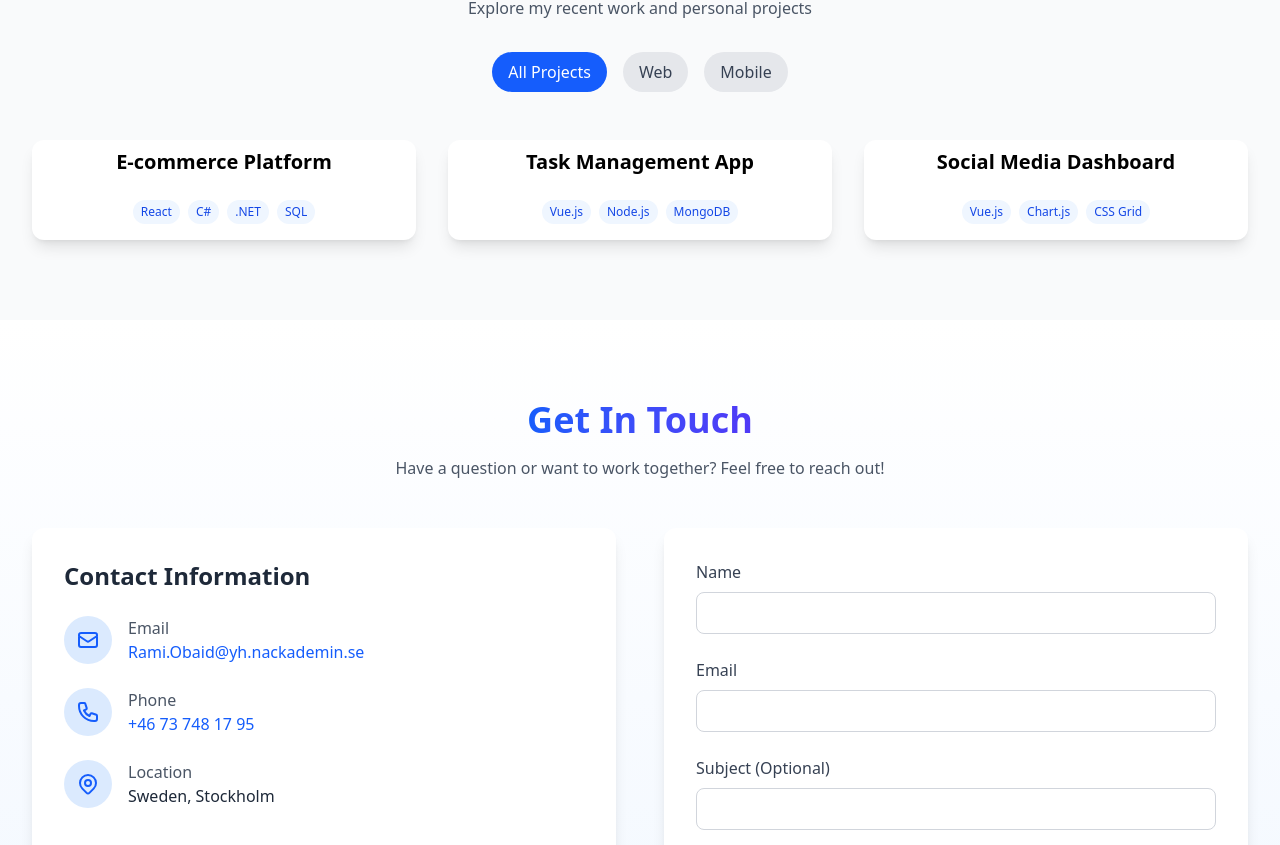
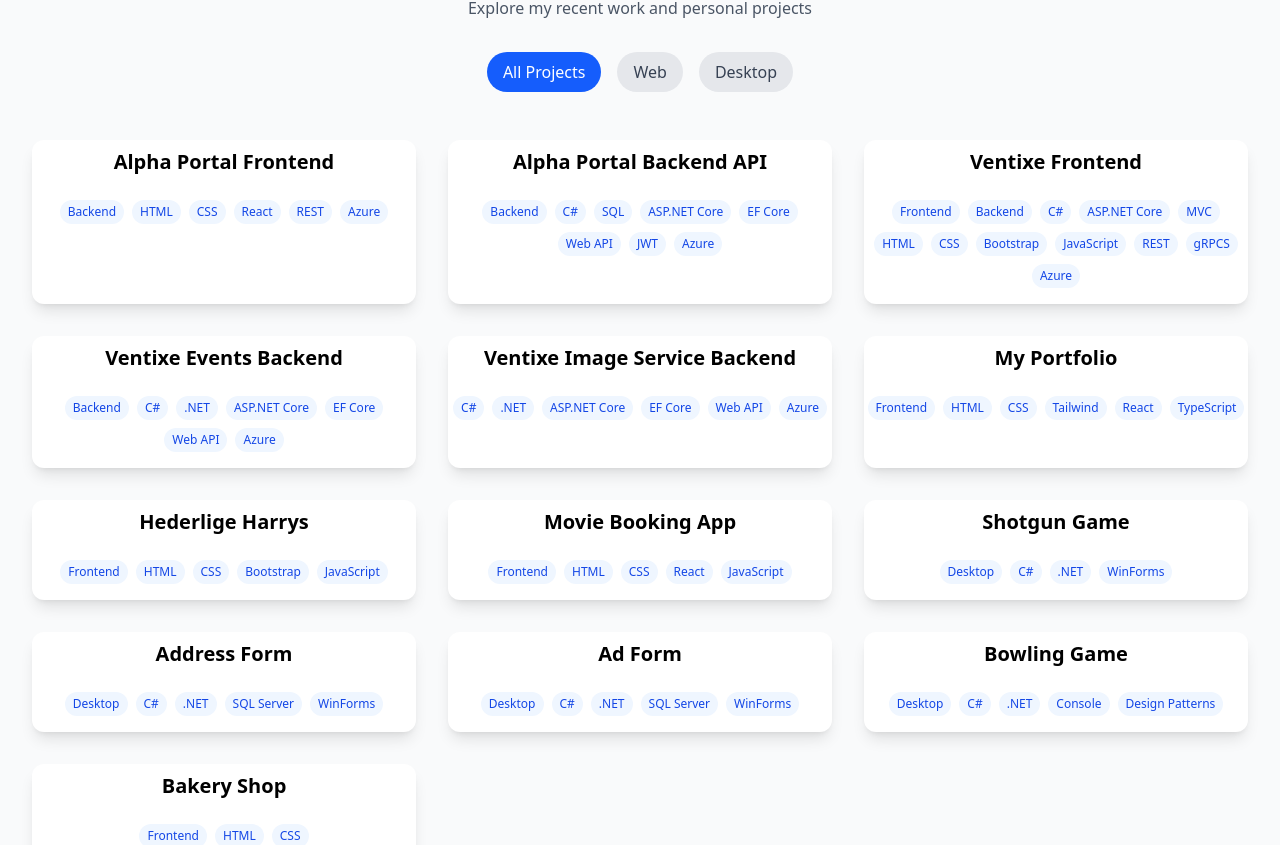
Before and after one commit to RamiObaid92/Portfolio, a React (Vite) app: page / in a window 1280 px wide. Shown: the part 2670-3515 px from the top of the page. Built offline with nearby package versions, Linux system fonts and the light colour scheme.

Commit message:
imports added for projectData / projectTypes. Finished adding data to projectsData.json "database"

```diff
--- a/src/Types/projectTypes.ts
+++ b/src/Types/projectTypes.ts
@@ -1,4 +1,4 @@
-export type ProjectCategory = "Frontend" | "Backend" | "Fullstack";
+export type ProjectCategory = "web" | "desktop";
 
 export interface Project {
   id: string;
--- a/src/components/ProjectCard.tsx
+++ b/src/components/ProjectCard.tsx
@@ -1,5 +1,6 @@
 import { useState } from "react";
 import type { FC } from "react";
+import type { Project } from "@/types/projectTypes";
 
 interface ProjectCardProps {
   project: Project;
--- a/src/components/Projects.tsx
+++ b/src/components/Projects.tsx
@@ -1,39 +1,10 @@
 import { useState } from "react";
 import type { FC } from "react";
 import ProjectCard from "@/components/ProjectCard";
+import type { Project, ProjectCategory } from "@/types/projectTypes";
+import allProjectsData from "@/data/projectsData.json";
 
-const projectsData: Project[] = [
-  {
-    title: "E-commerce Platform",
-    description:
-      "A modern e-commerce platform built with React and .NET, featuring user authentication, product catalog, and payment processing.",
-    image: "/project1.jpg",
-    tags: ["React", "C#", ".NET", "SQL"],
-    liveUrl: "https://project1.com",
-    githubUrl: "https://github.com/username/project1",
-    category: "web",
-  },
-  {
-    title: "Task Management App",
-    description:
-      "A productivity application for managing tasks and projects with real-time updates and team collaboration features.",
-    image: "/project2.jpg",
-    tags: ["Vue.js", "Node.js", "MongoDB"],
-    liveUrl: "https://project2.com",
-    githubUrl: "https://github.com/username/project2",
-    category: "mobile",
-  },
-  {
-    title: "Social Media Dashboard",
-    description:
-      "A dashboard for monitoring and analyzing social media metrics across multiple platforms.",
-    image: "/project6.jpg",
-    tags: ["Vue.js", "Chart.js", "CSS Grid"],
-    liveUrl: "https://project6.com",
-    githubUrl: "https://github.com/username/project6",
-    category: "web",
-  },
-];
+const projectsData: Project[] = allProjectsData as Project[];
 
 const Projects: FC = () => {
   const [filter, setFilter] = useState<ProjectCategory | "all">("all");
@@ -46,7 +17,7 @@ const Projects: FC = () => {
   const filters: { label: string; value: ProjectCategory | "all" }[] = [
     { label: "All Projects", value: "all" },
     { label: "Web", value: "web" },
-    { label: "Mobile", value: "mobile" },
+    { label: "Desktop", value: "desktop" },
   ];
 
   return (
--- a/src/data/projectsData.json
+++ b/src/data/projectsData.json
@@ -3,64 +3,104 @@
     "id": "alpha-portal-frontend",
     "title": "Alpha Portal Frontend",
     "description": "Alpha Portal frontend for managing projects, clients, and users with a RESTful API.",
-    "tags": ["HTML", "CSS", "React", "REST", "Azure"],
-    "githubUrl": "https://github.com/RamiObaid92/Backend",
-    "category": "Backend"
+    "tags": ["Backend", "HTML", "CSS", "React", "REST", "Azure"],
+    "githubUrl": "https://github.com/RamiObaid92/Frontend.git",
+    "category": "Web"
   },
 {
     "id": "alpha-portal-backend",
     "title": "Alpha Portal Backend API",
     "description": "Alpha Portal backend service for managing projects, clients.",
-    "tags": ["C#", "SQL", "ASP.NET Core", "EF Core", "Web API", "JWT", "Azure"],
-    "githubUrl": "https://github.com/RamiObaid92/Backend",
-    "category": "Backend"
+    "tags": ["Backend", "C#", "SQL", "ASP.NET Core", "EF Core", "Web API", "JWT", "Azure"],
+    "githubUrl": "https://github.com/RamiObaid92/Backend.git",
+    "category": "Web"
   },
   {
     "id": "ventixe-frontend",
     "title": "Ventixe Frontend",
     "description": "The frontend for the Ventixe event platform, built with ASP.NET Core MVC.",
-    "tags": ["C#", "ASP.NET Core", "MVC", "HTML", "CSS", "Bootstrap", "JavaScript", "REST", "gRPCS", "Azure"],
-    "githubUrl": "https://github.com/Ventixe-PROG2024-G1/Frontend",
-    "category": "Frontend"
+    "tags": ["Frontend", "Backend", "C#", "ASP.NET Core", "MVC", "HTML", "CSS", "Bootstrap", "JavaScript", "REST", "gRPCS", "Azure"],
+    "githubUrl": "https://github.com/Ventixe-PROG2024-G1/Frontend.git",
+    "category": "Web"
   },
   {
     "id": "ventixe-events-backend",
     "title": "Ventixe Events Backend",
     "description": "A dedicated backend service for managing events on the Ventixe platform using Azure services.",
-    "tags": ["C#", ".NET", "ASP.NET Core", "EF Core", "Web API", "Azure"],
-    "githubUrl": "https://github.com/RamiObaid92/Ventixe-Events-Backend",
-    "category": "Backend"
+    "tags": ["Backend", "C#", ".NET", "ASP.NET Core", "EF Core", "Web API", "Azure"],
+    "githubUrl": "https://github.com/RamiObaid92/Ventixe-Events-Backend.git",
+    "category": "Web"
   },
   {
     "id": "ventixe-imageservice-backend",
     "title": "Ventixe Image Service Backend",
     "description": "A microservice for handling image uploads and management for the Ventixe platform using Azure services.",
     "tags": ["C#", ".NET", "ASP.NET Core", "EF Core", "Web API", "Azure"],
-    "githubUrl": "https://github.com/RamiObaid92/Ventixe-ImageService-Backend",
-    "category": "Backend"
+    "githubUrl": "https://github.com/RamiObaid92/Ventixe-ImageService-Backend.git",
+    "category": "Web"
   },
   {
     "id": "my-portfolio",
     "title": "My Portfolio",
     "description": "This current portfolio website.",
-    "tags": ["HTML", "CSS", "Tailwind", "React", "TypeScript"],
-    "githubUrl": "https://github.com/RamiObaid92/Portfolio",
-    "category": "Frontend"
+    "tags": ["Frontend", "HTML", "CSS", "Tailwind", "React", "TypeScript"],
+    "githubUrl": "https://github.com/RamiObaid92/Portfolio.git",
+    "category": "Web"
   },
   {
     "id": "hederlige-harrys",
     "title": "Hederlige Harrys",
     "description": "A group project website for a fictional used car dealership.",
-    "tags": ["HTML", "CSS", "Bootstrap", "JavaScript"],
-    "githubUrl": "https://github.com/boopaboy/Hederlige-Harrys-",
-    "category": "Frontend"
+    "tags": ["Frontend", "HTML", "CSS", "Bootstrap", "JavaScript"],
+    "githubUrl": "https://github.com/boopaboy/Hederlige-Harrys-.git",
+    "category": "Web"
   },
   {
     "id": "movie-booking-react",
     "title": "Movie Booking App",
     "description": "A frontend application for booking movie tickets, built with React.",
-    "tags": ["HTML", "CSS", "React", "JavaScript"],
-    "githubUrl": "https://github.com/RamiObaid92/Movie-Booking-React",
-    "category": "Frontend"
+    "tags": ["Frontend", "HTML", "CSS", "React", "JavaScript"],
+    "githubUrl": "https://github.com/RamiObaid92/Movie-Booking-React.git",
+    "category": "Web"
+  },
+  {
+    "id": "shotgun-forms",
+    "title": "Shotgun Game",
+    "description": "A game of Shotgun where you play against the computer.",
+    "tags": ["Desktop", "C#", ".NET", "WinForms"],
+    "githubUrl": "https://github.com/RamiObaid92/FormShotgun.git",
+    "category": "Desktop"
+  },
+  {
+    "id": "adress-book",
+    "title": "Address Form",
+    "description": "A simple address form application to manage contacts.",
+    "tags": ["Desktop", "C#", ".NET", "SQL Server", "WinForms"],
+    "githubUrl": "https://github.com/RamiObaid92/FormAdress.git",
+    "category": "Desktop"
+  },
+  {
+    "id": "ad-form",
+    "title": "Ad Form",
+    "description": "A simple ad form application to manage ads.",
+    "tags": ["Desktop", "C#", ".NET", "SQL Server", "WinForms"],
+    "githubUrl": "https://github.com/RamiObaid92/DBAnonsForm.git",
+    "category": "Desktop"
+  },
+  {
+    "id": "bowling-game",
+    "title": "Bowling Game",
+    "description": "A console application for simulating a bowling game and registering members for an OOAD course.",
+    "tags": ["Desktop", "C#", ".NET", "Console", "Design Patterns"],
+    "githubUrl": "https://github.com/RamiObaid92/Bowling_Hall.git",
+    "category": "Desktop"
+  },
+  {
+    "id": "bakery-shop",
+    "title": "Bakery Shop",
+    "description": "My first ever project for a HTML and CSS course, a simple bakery shop website.",
+    "tags": ["Frontend", "HTML", "CSS"],
+    "githubUrl": "https://github.com/RamiObaid92/Bakery-Webproject.git",
+    "category": "Web"
   }
 ]
```
